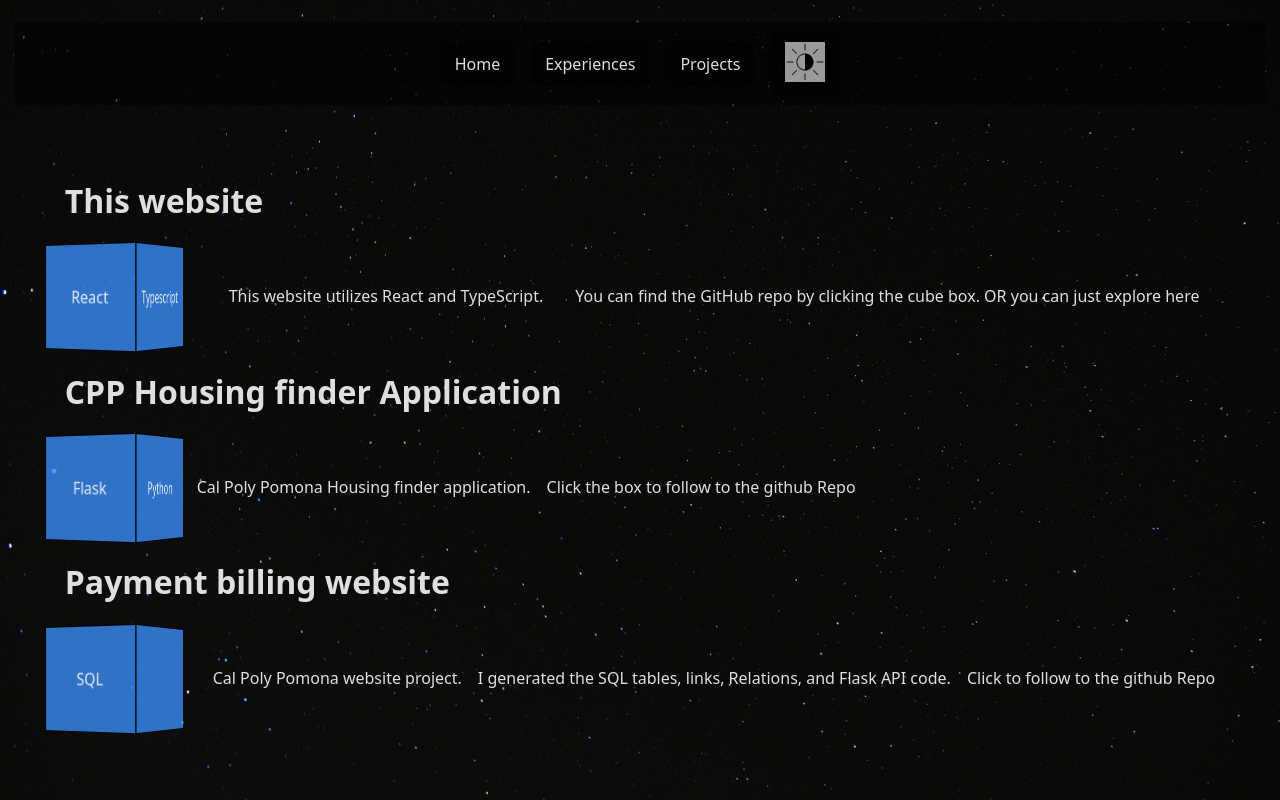
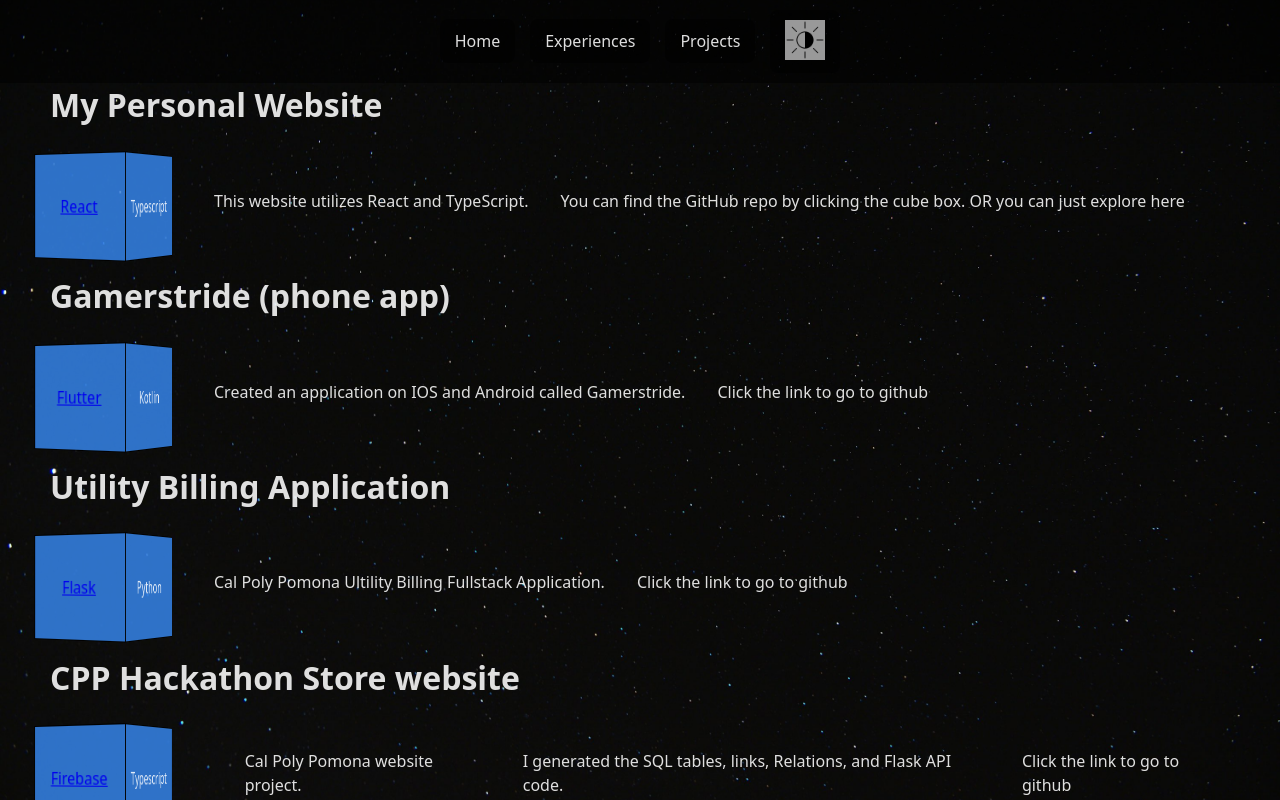
Before and after one commit to NasserA12433/naweb, a React (Vite) app: page /projects in a window 1280 px wide. Built offline with nearby package versions, Linux system fonts and the light colour scheme.

Commit message:
Added links to test deploy website on vercel

```diff
--- a/src/cssFiles/cube.css
+++ b/src/cssFiles/cube.css
@@ -15,6 +15,7 @@
     transform-style: preserve-3d;
     transition: transform 1s;
     align-items: center;
+    padding: 4px;
     transform: rotateX(0deg) rotateY(-30deg);
    }
 
@@ -29,6 +30,7 @@
     line-height: 100px;
     opacity: 1;
     backface-visibility: hidden;
+
    }
 
    .front { transform: translateZ(50px); }
--- a/src/cube.tsx
+++ b/src/cube.tsx
@@ -7,6 +7,13 @@ type CubeProps = {
   leftFaceContent?: React.ReactNode;
   topFaceContent?: React.ReactNode;
   bottomFaceContent?: React.ReactNode;
+
+  frontFaceLink?: string;
+  backFaceLink?: string;
+  rightFaceLink?: string;
+  leftFaceLink?: string;
+  topFaceLink?: string;
+  bottomFaceLink?: string;
 };
 
 function Cube({
@@ -16,16 +23,43 @@ function Cube({
   leftFaceContent,
   topFaceContent,
   bottomFaceContent,
+
+  frontFaceLink,
+  backFaceLink,
+  rightFaceLink,
+  leftFaceLink,
+  topFaceLink,
+  bottomFaceLink,
 }: CubeProps) {
+  const renderFace = (
+    content: React.ReactNode,
+    link: string | undefined,
+    className: string
+  ) => {
+    if (link) {
+      return (
+        <a
+          href={link}
+          target="_blank"
+          rel="noopener noreferrer"
+          className={`face ${className}`}
+        >
+          {content}
+        </a>
+      );
+    }
+    return <div className={`face ${className}`}>{content}</div>;
+  };
+
   return (
     <div className="cube-container">
       <div className="cube">
-        <div className="face front">{frontFaceContent}</div>
-        <div className="face back">{backFaceContent}</div>
-        <div className="face right">{rightFaceContent}</div>
-        <div className="face left">{leftFaceContent}</div>
-        <div className="face top">{topFaceContent}</div>
-        <div className="face bottom">{bottomFaceContent}</div>
+        {renderFace(frontFaceContent, frontFaceLink, 'front')}
+        {renderFace(backFaceContent, backFaceLink, 'back')}
+        {renderFace(rightFaceContent, rightFaceLink, 'right')}
+        {renderFace(leftFaceContent, leftFaceLink, 'left')}
+        {renderFace(topFaceContent, topFaceLink, 'top')}
+        {renderFace(bottomFaceContent, bottomFaceLink, 'bottom')}
       </div>
     </div>
   );
--- a/src/currentprojects.tsx
+++ b/src/currentprojects.tsx
@@ -1,37 +1,68 @@
+
+import { motion } from 'framer-motion';
 import './cssFiles/cube.css';
 import Cube from './cube.tsx';
 
-function CurrentProjects() {
+
+interface ProjectPanelProps {
+	title:string;
+	cube:string;
+	description:string[];
+	images?:string[];
+	cubeElement?: React.ReactNode;
+
+}
+
+
+const CurrentProjects = () =>{
 		return (
-
+			<motion.div
+			initial={{ opacity: 0 }}
+			animate={{ opacity: 1 }}
+			transition={{ duration: .5 }}
+			>
 			<div className='cpc'>
-      <h1>This website</h1>
+				<h1>My Personal Website</h1>
 				<div style ={{display: 'flex',alignItems:'center',gap:'2rem'}}>
 					<Cube frontFaceContent="React" rightFaceContent="Typescript"
-              leftFaceContent="Typescript" backFaceContent="React" />
+								leftFaceContent="Typescript" backFaceContent="React"
+								frontFaceLink='https://github.com/NasserA12433/naweb'/>
 					<p> </p>
 					<p>This website utilizes React and TypeScript.</p>
 					<p>You can find the GitHub repo by clicking the cube box.
 						OR you can just explore here</p>
 					</div>
-      <h1>CPP Housing finder Application</h1>
-      <div style= {{display:'flex', alignItems:'center',gap:'1rem'}}>
+					<h1>Gamerstride (phone app)</h1>
+				<div style ={{display: 'flex',alignItems:'center',gap:'2rem'}}>
+					<Cube frontFaceContent="Flutter" rightFaceContent="Kotlin"
+								leftFaceContent="Kotlin" backFaceContent="Flutter"
+								frontFaceLink='https://github.com/NasserA12433/Gamerstride2.1' />
+					<p> </p>
+					<p>Created an application on IOS and Android called Gamerstride. </p>
+					<p>Click the link to go to github</p>
+					</div>
+				<h1>Utility Billing Application</h1>
+				<div style= {{display:'flex', alignItems:'center',gap:'2rem'}}>
 					<Cube frontFaceContent="Flask" rightFaceContent="Python"
-              leftFaceContent="Python" backFaceContent="Flask"/>
+								leftFaceContent="Python" backFaceContent="Flask"
+								frontFaceLink='https://github.com/CS3650-03-3/UML-Classes-'/>
 					<p> </p>
-        <p>Cal Poly Pomona Housing finder application.</p>
-        <p>Click the box to follow to the github Repo</p>
+					<p>Cal Poly Pomona Ultility Billing Fullstack Application.</p>
+					<p>Click the link to go to github</p>
 					</div>
-      <h1>Payment billing website</h1>
-      <div style= {{display:'flex', alignItems:'center',gap:'1rem'}}>
-        <Cube frontFaceContent="SQL"/>
+				<h1>CPP Hackathon Store website</h1>
+				<div style= {{display:'flex', alignItems:'center',gap:'2rem'}}>
+					<Cube frontFaceContent="Firebase" rightFaceContent='Typescript'
+								leftFaceContent=' ' backFaceContent=' '
+								frontFaceLink='https://github.com/NasserA12433/BroncoHacks'/>
 					<p> </p>
 					<p></p>Cal Poly Pomona website project.
 					<p>I generated the SQL tables, links, Relations, and Flask API code.</p>
-        <p>Click to follow to the github Repo</p>
+					<p>Click the link to go to github</p>
 					</div>
 
 			</div>
+		</motion.div>
 		);
 }
 
--- a/src/experience.tsx
+++ b/src/experience.tsx
@@ -134,18 +134,6 @@ const JobPanel: React.FC<JobPanelProps> = ({ title, company, logo,skills, descri
 
 						/>
 						<JobPanel
-							title="Project Manager"
-							company="Cal Poly Pomona"
-							logo="src\assets\housing.png"
-							skills={[" EC2 ", "JS", "SQL", "Flask"]}
-							description={[
-								"Manage and develop a housing finder application using AWS",
-								"Work with fellow students using the Agile development model to produce a product for use across the school",
-								"Guided my team in the development of web service endpoints, data storage development, and UI development, creating an application that shows the end user’s homes and rent data within a range of Cal Poly",
-
-							]}
-						/>
-						<JobPanel
 							title="Intern"
 							company="OrangeGrid"
 							logo="src\assets\ogrid.png"
```
Also changed, not shown: src/removedFeatures.txt (added). Lines whose indentation alone changed are shown as unchanged.
